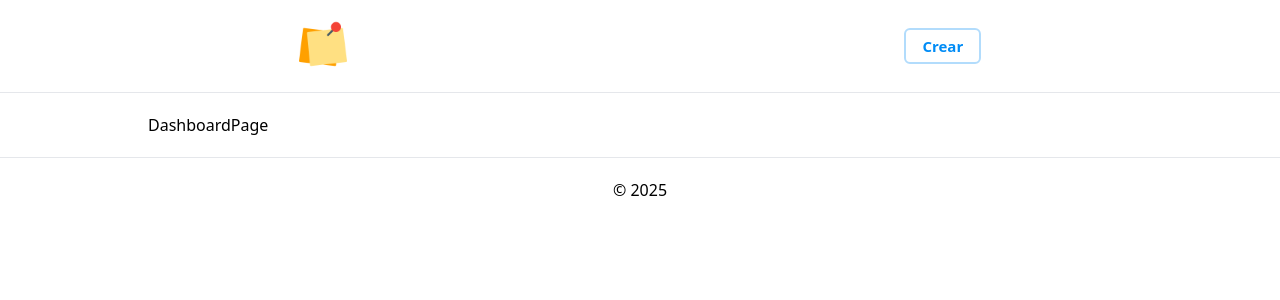
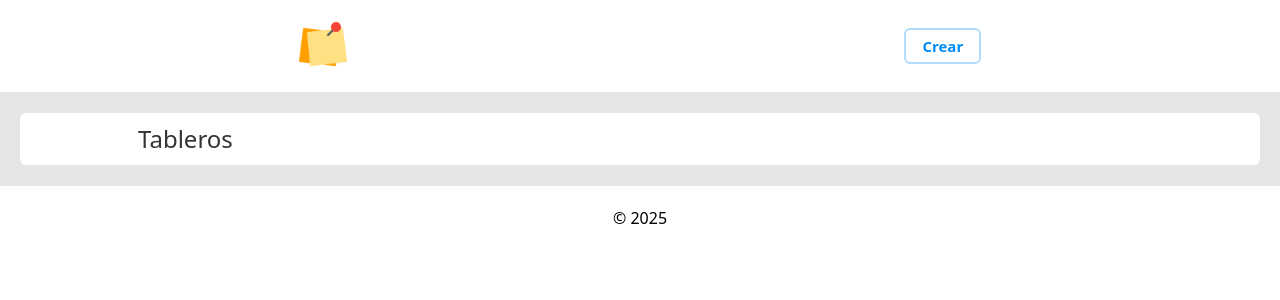
Before and after one commit to neolinkDev/tableros-ls, a React (Vite) app: page / in a window 1280 px wide. Shown: the top 300 px of the page. Built offline with nearby package versions, Linux system fonts and the light colour scheme.

Commit message:
Add H1 component

```diff
--- /dev/null
+++ b/src/components/H1.tsx
@@ -0,0 +1,11 @@
+interface H1Props {
+  text: string;
+}
+
+export const H1 = ({ text }: H1Props) => {
+  return (
+    <h1 className="inline-block font-normal text-2xl text-[#333] p-2.5 capitalize">
+      {text}
+    </h1>
+  );
+};
--- a/src/layouts/AppLayout.tsx
+++ b/src/layouts/AppLayout.tsx
@@ -3,7 +3,7 @@ import { Outlet } from "react-router";
 export function AppLayout() {
   return (
     <>
-      <header className="p-5 border-b border-solid border-b-gray-200">
+      <header className="bg-white p-5 border-b border-solid border-b-gray-200">
         <div className="max-w-screen-xl mx-auto flex justify-around">
           <div className="w-12">
             <img
@@ -25,7 +25,7 @@ export function AppLayout() {
         </div>
       </header>
 
-      <main className='max-w-5xl mx-auto p-5'>
+      <main className='p-5 bg-[#e5e5e5]'>
         <Outlet />
       </main>
 
--- a/src/pages/DashboardPage.tsx
+++ b/src/pages/DashboardPage.tsx
@@ -1,9 +1,15 @@
-
-
-
+import { H1 } from '../components/H1';
 
 export function DashboardPage() {
   return (
-    <div>DashboardPage</div>
-  )
+    <>
+      <section className="bg-white rounded-md">
+        <div className="max-w-5xl mx-auto">
+
+          <H1 text="tableros" />
+
+        </div>
+      </section>
+    </>
+  );
 }
```
